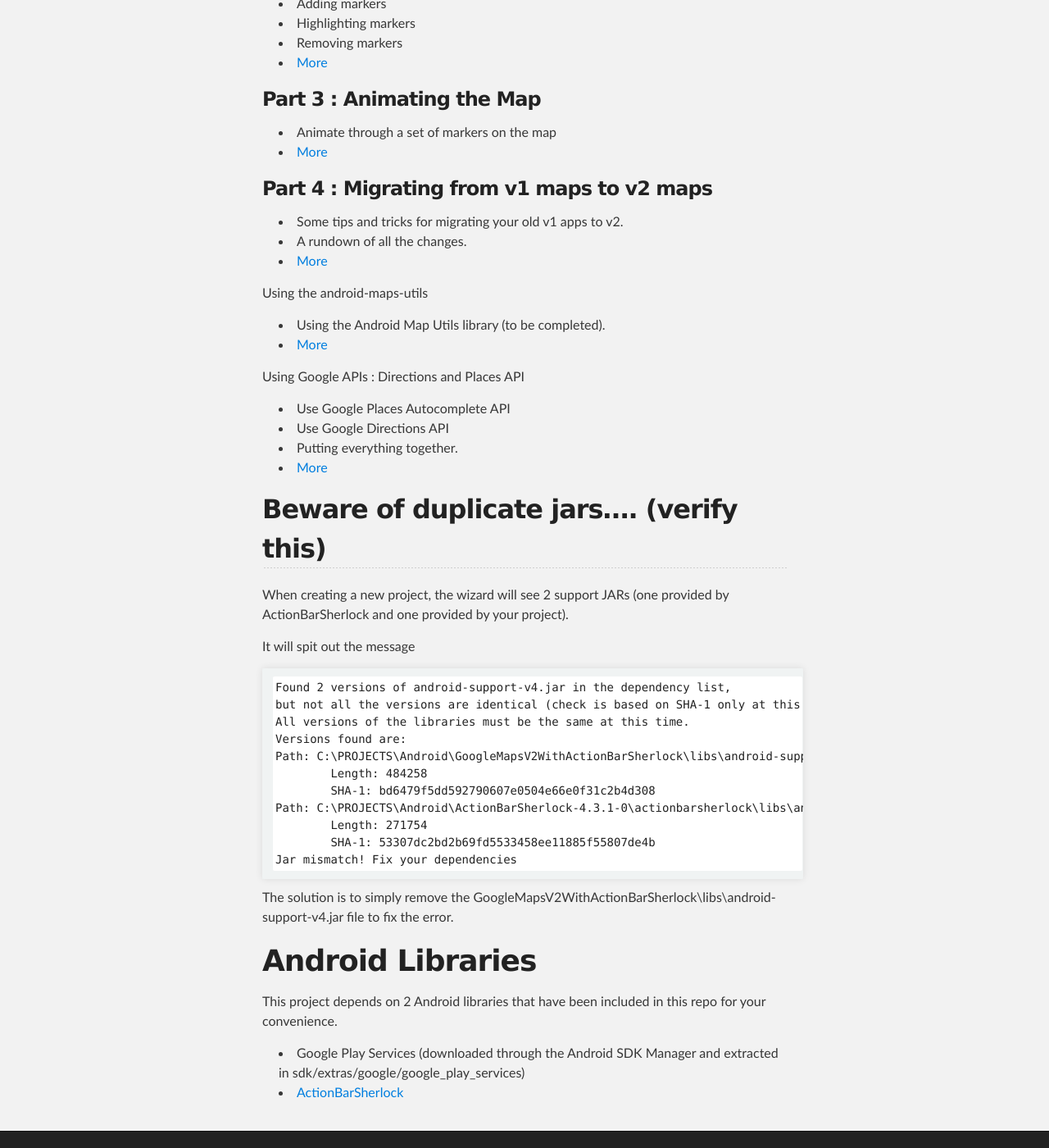
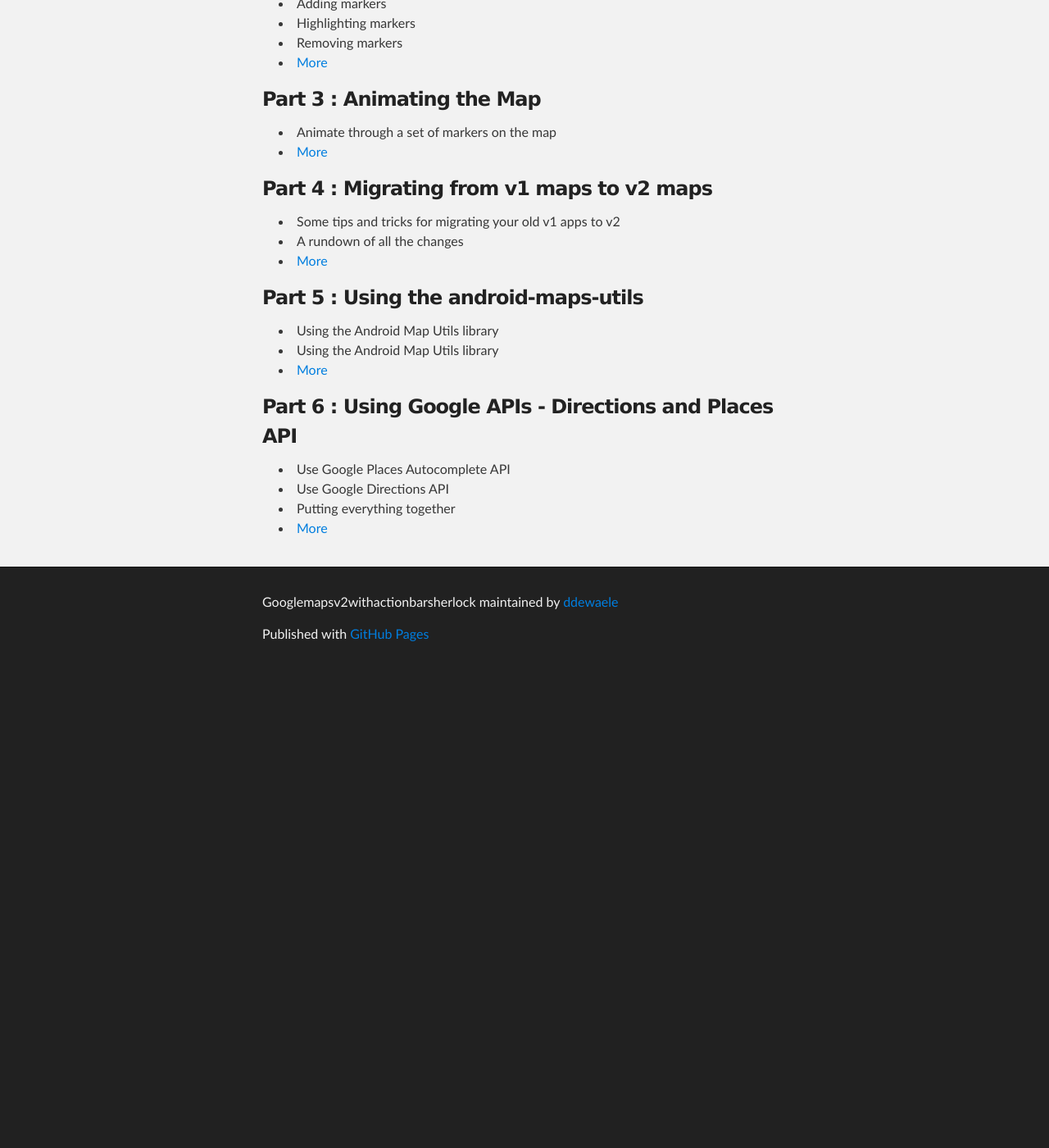
Before and after one commit to ddewaele/GoogleMapsV2WithActionBarSherlock, a Jekyll site: the page built from index.md, in a window 1280 px wide and 1400 px high, scrolled down 1017 px. Shown: the whole window at 82% size. Built offline with Jekyll 4.4.1, drawn with Linux system fonts in a browser that asks for light colours; after the commit the page ends 1837 px from its top, so only the background shows below that.

Commit message:
updated index

```diff
--- a/index.md
+++ b/index.md
@@ -30,54 +30,28 @@ The tutorial guides can be found in the docs folder of this project. The sample
 - Adding markers
 - Highlighting markers
 - Removing markers
-- [More](./part2)
+- [More](./part1)
 
 ###Part 3 : Animating the Map
 
 - Animate through a set of markers on the map
-- [More](./part3)
+- [More](./part1)
 
 ###Part 4 : Migrating from v1 maps to v2 maps
 
-- Some tips and tricks for migrating your old v1 apps to v2.
-- A rundown of all the changes.
-- [More](./part4)
+- Some tips and tricks for migrating your old v1 apps to v2
+- A rundown of all the changes
+- [More](./part1)
 
-Using the android-maps-utils
+###Part 5 : Using the android-maps-utils
 
-- Using the Android Map Utils library (to be completed).
-- [More](./part5)
+- Using the Android Map Utils library
+- Using the Android Map Utils library
+- [More](./part1)
 
-Using Google APIs : Directions and Places API
+###Part 6 : Using Google APIs - Directions and Places API
 
 - Use Google Places Autocomplete API
 - Use Google Directions API
-- Putting everything together.
-- [More](./part6)
-
-##Beware of duplicate jars.... (verify this)
-
-When creating a new project, the wizard will see 2 support JARs (one provided by ActionBarSherlock and one provided by your project).
-
-It will spit out the message
-
-	Found 2 versions of android-support-v4.jar in the dependency list,
-	but not all the versions are identical (check is based on SHA-1 only at this time).
-	All versions of the libraries must be the same at this time.
-	Versions found are:
-	Path: C:\PROJECTS\Android\GoogleMapsV2WithActionBarSherlock\libs\android-support-v4.jar
-		Length: 484258
-		SHA-1: bd6479f5dd592790607e0504e66e0f31c2b4d308
-	Path: C:\PROJECTS\Android\ActionBarSherlock-4.3.1-0\actionbarsherlock\libs\android-support-v4.jar
-		Length: 271754
-		SHA-1: 53307dc2bd2b69fd5533458ee11885f55807de4b
-	Jar mismatch! Fix your dependencies
-
-The solution is to simply remove the GoogleMapsV2WithActionBarSherlock\libs\android-support-v4.jar file to fix the error.
-
-# Android Libraries
-
-This project depends on 2 Android libraries that have been included in this repo for your convenience.
-
-- Google Play Services (downloaded through the Android SDK Manager and extracted in sdk/extras/google/google_play_services)
-- [ActionBarSherlock](ActionBarSherlock)
+- Putting everything together
+- [More](./part1)
```
